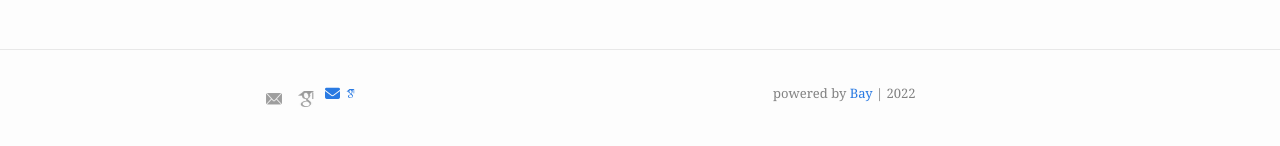
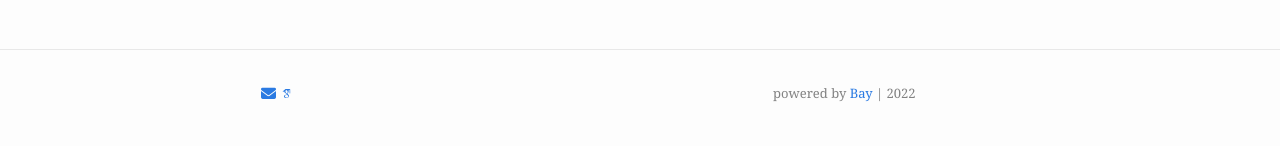
Before and after one commit to jiyoungj/jiyoungj.github.io, a Jekyll site: the page built from index.md, in a window 1280 px wide. Shown: the part 500-646 px from the top of the page. Built offline with Jekyll 4.4.1, drawn with Linux system fonts in a browser that asks for light colours; some web fonts are replaced.

Commit message:
Update footer.html

```diff
--- a/_includes/footer.html
+++ b/_includes/footer.html
@@ -9,9 +9,9 @@
           {% for contact in site.footer.contact %}
             <div class="social-link contact-links">
 
-             <a href="mailto:jiyoung@ucsb.edu"><img src="/assets/img/icons/email.png" alt="email"></a>
+             <!-- <a href="mailto:jiyoung@ucsb.edu"><img src="/assets/img/icons/email.png" alt="email"></a>
              <a href="https://scholar.google.com/citations?user=PpsmarkAAAAJ&hl=en&oi=ao"><img src="/assets/img/icons/googlescholar.png" alt="googlescholar"></a>
-              <!-- <a href="https://www.github.com/"><img src="/assets/img/icons/github.png" alt="github"></a> -->
+             <a href="https://www.github.com/"><img src="/assets/img/icons/github.png" alt="github"></a> -->
 
              <a href="mailto:jiyoung@ucsb.edu"><i class="fa-solid fa-envelope fa-lg"></i></a>
              <a href="https://scholar.google.com/citations?user=PpsmarkAAAAJ&hl=en&oi=ao"><i class="ai ai-google-scholar ai-xl"></i></a>
```
